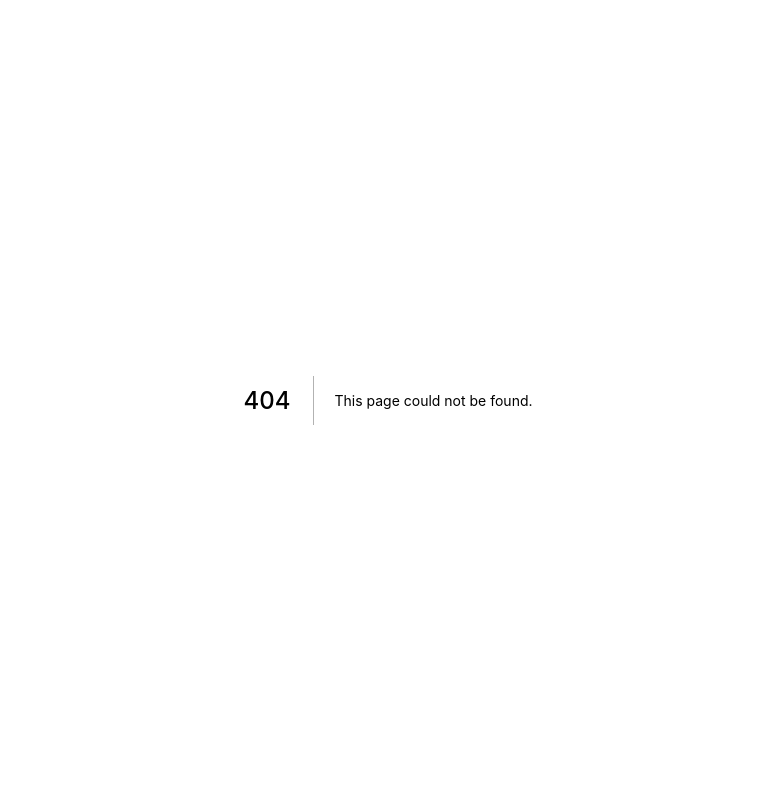
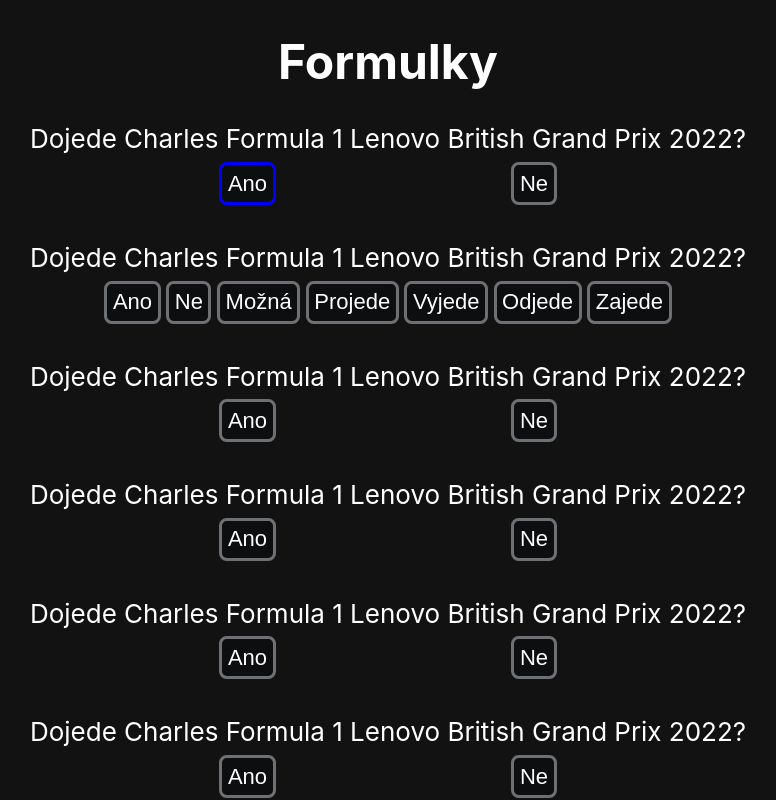
Before and after one commit to Ontros/onsite, a Next.js app: page /f1 in a window 1280 px wide. Before the commit this address had no page. Shown: the top 800 px of the page, without its empty margins (252-1028 px from the left). Built offline with nearby package versions, Linux system fonts and the light colour scheme.

Commit message:
F1 skeleton

```diff
--- /dev/null
+++ b/pages/f1/index.tsx
@@ -0,0 +1,112 @@
+import { NextPage } from "next"
+import { useState } from "react"
+import { useLanguage } from '../../states/useLanguage'
+import styles from '../../styles/f1.module.css'
+
+interface f1Props {
+    langCookie: string
+}
+//NOTE: button color based on team color
+interface Question {
+    question: string,
+    answers: string[],
+    selectedAnswer: number
+}
+
+const Index: NextPage<f1Props> = ({ langCookie }) => {
+    // const { lang, setLang } = useLanguage(langCookie)
+    const [selectedArray, setSelectedArray] = useState<number[]>([0])
+    const [questions, setQuestions] = useState<Question[]>(
+        [
+            {
+                question: "Dojede Charles Formula 1 Lenovo British Grand Prix 2022?",
+                answers: [
+                    "Ano", "Ne"
+                ],
+                selectedAnswer: 0
+            },
+            {
+                question: "Dojede Charles Formula 1 Lenovo British Grand Prix 2022?",
+                answers: [
+                    "Ano", "Ne", "Možná", "Projede", "Vyjede", "Odjede", "Zajede"
+                ],
+                selectedAnswer: 0
+            },
+            {
+                question: "Dojede Charles Formula 1 Lenovo British Grand Prix 2022?",
+                answers: [
+                    "Ano", "Ne"
+                ],
+                selectedAnswer: 0
+            },
+            {
+                question: "Dojede Charles Formula 1 Lenovo British Grand Prix 2022?",
+                answers: [
+                    "Ano", "Ne"
+                ],
+                selectedAnswer: 0
+            },
+            {
+                question: "Dojede Charles Formula 1 Lenovo British Grand Prix 2022?",
+                answers: [
+                    "Ano", "Ne"
+                ],
+                selectedAnswer: 0
+            },
+            {
+                question: "Dojede Charles Formula 1 Lenovo British Grand Prix 2022?",
+                answers: [
+                    "Ano", "Ne"
+                ],
+                selectedAnswer: 0
+            },
+            {
+                question: "Dojede Charles Formula 1 Lenovo British Grand Prix 2022?",
+                answers: [
+                    "Ano", "Ne"
+                ],
+                selectedAnswer: 0
+            }
+        ]
+    )
+    const classesF = () => {
+        return questions.map((que, indexT) => {
+            return que.answers.map((ans, indexJT) => { return `${styles['radioButton']} radio-button ${selectedArray[indexT] === indexJT ? "radio-button-selected" : ""}` })
+        })
+    }
+    const [classes, setClasses] = useState<string[][]>(classesF())
+
+
+    console.log("f", selectedArray)
+
+    return (
+        <div className="flex flex-column flex-center">
+            <h1 className={styles["title"]}>Formulky</h1>
+            <div className={styles["questionsContainer"]}>
+                {questions.map((question, index) => {
+                    return (
+                        <div key={index} className={`${styles["questionContainer"]}`}>
+                            <div className={styles["question"]}>{question.question}</div>
+                            <div className={styles["questionButtons"]}>
+                                {question.answers.map((answer, indexJ) => {
+                                    return (
+                                        <button key={indexJ} className={classes[index][indexJ]}
+                                            onClick={() => {
+                                                var selectedArrayTemp = selectedArray
+                                                selectedArrayTemp[index] = indexJ
+                                                setSelectedArray(selectedArrayTemp)
+
+                                                setClasses(classesF())
+                                            }}>
+                                            {answer}
+                                        </button>
+                                    )
+                                })}
+                            </div>
+                        </div>)
+                })}
+            </div>
+        </div>
+    )
+}
+export default Index
--- /dev/null
+++ b/styles/f1.module.css
@@ -0,0 +1,37 @@
+.questionsContainer {
+    display: flex;
+    flex-direction: column;
+    flex-grow: 0;
+    align-items: center;
+    justify-content: center;
+}
+
+.title {
+    font-size: 48px;
+}
+
+.questionContainer {
+    display: flex;
+    flex-direction: column;
+    flex-grow: 0;
+    align-items: center;
+    justify-content: center;
+    margin-bottom: 2.3em;
+}
+
+.questionButtons {
+    display: flex;
+    flex-direction: row;
+    align-items: center;
+    justify-content: space-around;
+    width: 80%;
+}
+
+.question {
+    font-size: 26px;
+    margin-bottom: .3em;
+}
+
+.radioButton {
+    font-size: 22px;
+}
--- a/styles/globals.css
+++ b/styles/globals.css
@@ -102,13 +102,43 @@
   justify-content: space-between;
 }
 
+.flex {
+  display: flex;
+}
+
 .flex-grow {
   flex-grow: 1;
+}
+
+.radio-button {
+  border: .15em solid var(--dark5);
+  background-color: var(--dark1);
+  color: white;
+}
+
+.radio-button:hover {
+  background-color: var(--dark2);
+}
+
+.radio-button:active {
+  background-color: var(--dark3);
+}
+
+.radio-button-selected {
+  border-color: blue;
 }
 
 .flex-center {
   align-items: center;
   justify-content: center;
+}
+
+.flex-column {
+  flex-direction: column;
+}
+
+.flex-row {
+  flex-direction: row;
 }
 
 .space-around {
--- a/utils/Settings.tsx
+++ b/utils/Settings.tsx
@@ -104,6 +104,7 @@
                     </>
                 }
                 <div className={styles.textInputTitle}>{Lang(lang, ["Skip to next question by:", "Přeskoč na další otázku pomocí:"])}</div>
+                {/*@ts-expect-error */}
                 <div className="settings-row space-around" ref={nextKeysRow}>
                     <label className="radio-container">
                         <input onChange={updateNextKeys} className="radio" type="checkbox" defaultChecked={nextKeys.indexOf("Enter") !== -1} />Enter
```
